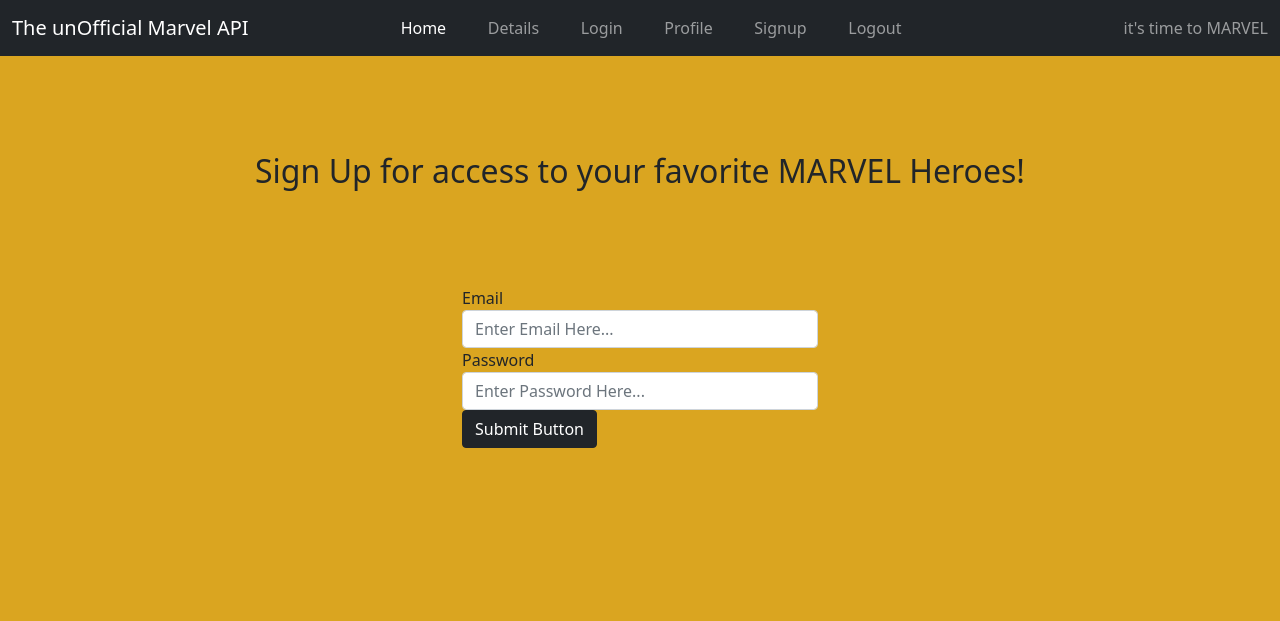
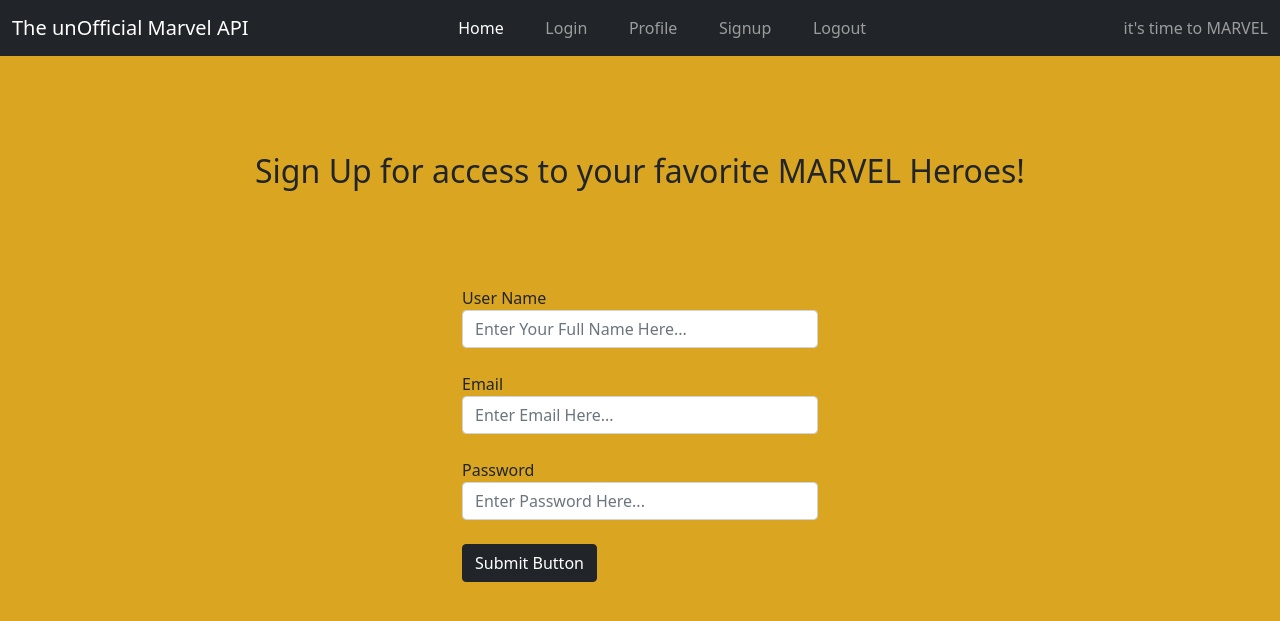
Before and after one commit to backfromsolaris/Flask-Marvel, a Flask app: page /signup in a window 1280 px wide. Shown: the top 621 px of the page. Run offline with Flask 2, Linux system fonts and the light colour scheme; some libraries are stand-ins or nearby versions.

Commit message:
added user_name to form.  defined form vars.

```diff
--- a/marvel_api/authentication/routes.py
+++ b/marvel_api/authentication/routes.py
@@ -1,5 +1,5 @@
 from re import template
-from flask import Blueprint, render_template
+from flask import Blueprint, render_template, request
 from marvel_api.forms import UserForm
 
 auth = Blueprint('auth', __name__, template_folder='auth_templates')
@@ -9,9 +9,19 @@ auth = Blueprint('auth', __name__, template_folder='auth_templates')
 @auth.route('/signup', methods=['GET', 'POST'])
 def signup():
     form = UserForm()
+    if request.method == 'POST' and form.validate_on_submit():
+        user_name = form.user_name.data
+        password = form.password.data
+        email = form.email.data
+        print(user_name, email, password)
     return render_template('signup.html', form = form)
 
 @auth.route('/signin', methods=['GET', 'POST'])
 def signin():
     form = UserForm()
+    if request.method == 'POST' and form.validate_on_submit():
+        user_name = form.user_name.data
+        password = form.password.data
+        email = form.email.data
+        print(user_name, email, password)
     return render_template('signin.html', form = form)
--- a/marvel_api/forms.py
+++ b/marvel_api/forms.py
@@ -5,6 +5,7 @@ from wtforms.validators import DataRequired, Email
 
 
 class UserForm(FlaskForm):
+    user_name = StringField('User Name')
     email = StringField('Email', validators=[DataRequired(), Email()])
     password = PasswordField('Password', validators=[DataRequired()])
     submit_button = SubmitField()
--- a/marvel_api/static/css/main.css
+++ b/marvel_api/static/css/main.css
@@ -8,9 +8,13 @@ h2 {
 }
 
 #center-nav ul{
-    margin-left: 8vw;
+    margin-left: 12.5vw;
 }
 
 #center-nav li{
     margin-left: 2vw;
 }
+
+fieldset {
+    margin-bottom: 3vh;
+}
--- a/marvel_api/templates/base.html
+++ b/marvel_api/templates/base.html
@@ -22,9 +22,6 @@
             <ul class="navbar-nav me-auto mb-2 mb-lg-0">
               <li class="nav-item">
                 <a class="nav-link active" aria-current="page" href="{{ url_for('site.home') }}">Home</a>
-              </li>
-              <li class="nav-item">
-                <a class="nav-link" href="{{ url_for('site.home') }}">Details</a>
               </li>
               <li class="nav-item">
                 <a class="nav-link" href="{{ url_for('auth.signin') }}">Login</a>
--- a/marvel_api/templates/form.html
+++ b/marvel_api/templates/form.html
@@ -6,6 +6,10 @@
                 {{ form.hidden_tag() }}
                 <div class="form-group">
                     <fieldset>
+                        {{ form.user_name.label }}
+                        {{ form.user_name(class = "form-control", placeholder = "Enter Your Full Name Here...") }}
+                    </fieldset>
+                    <fieldset>
                         {{ form.email.label }}
                         {{ form.email(class = "form-control", placeholder = "Enter Email Here...") }}
                     </fieldset>
@@ -13,6 +17,7 @@
                         {{ form.password.label }}
                         {{ form.password(class = "form-control", placeholder = "Enter Password Here...") }}
                     </fieldset>
+
                     <!-- Submit Field(Button) Here -->
                     {{ form.submit_button(class = "btn btn-dark") }}
                 </div>
--- /dev/null
+++ b/notes.txt
@@ -0,0 +1,2 @@
+- add custom validators to forms?
+-
```
